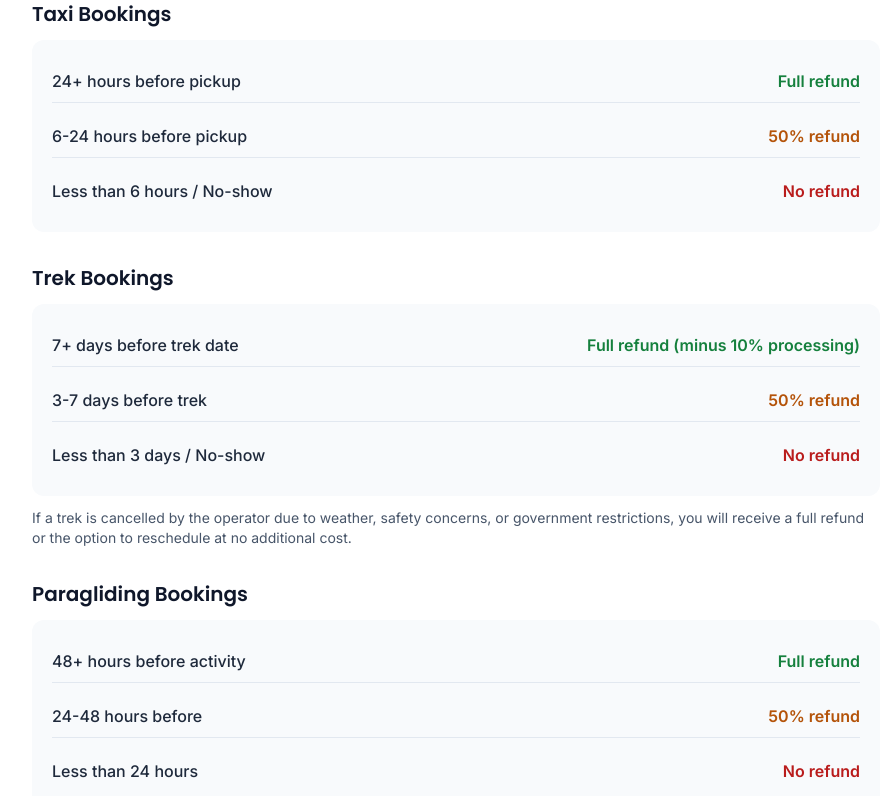
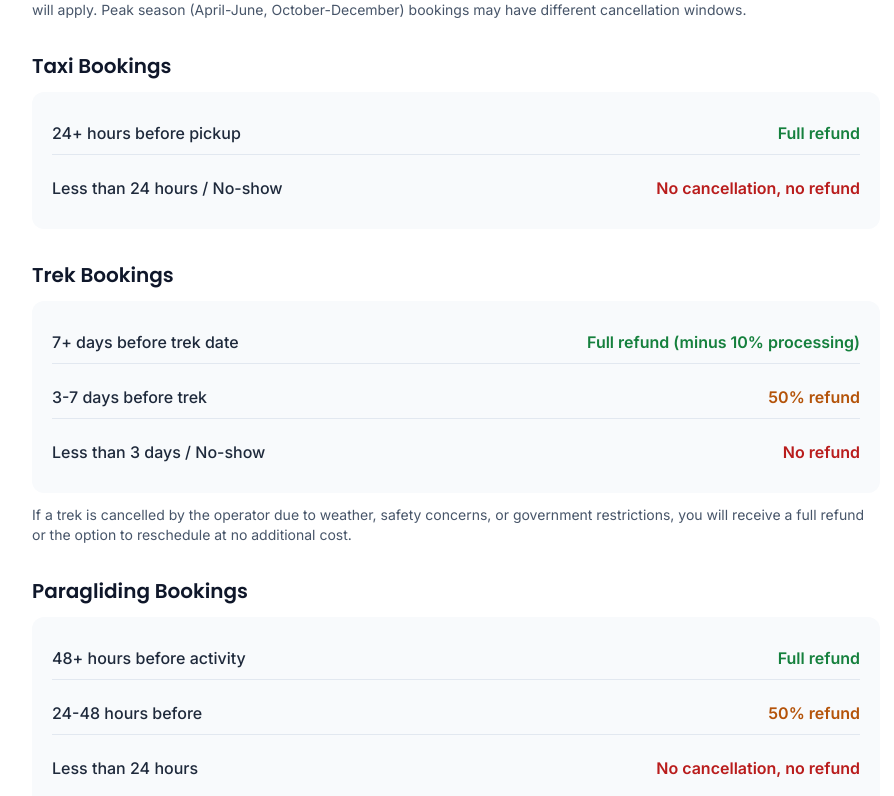
Before and after one commit to sharikwani/Dharamshalstay.com, a Next.js app: page /cancellation-policy in a window 1280 px wide. Shown: the part 804-1600 px from the top of the page, without its empty margins (184-1078 px from the left). Built offline with nearby package versions, Linux system fonts and the light colour scheme; no server answers.

Commit message:
Publish the 24-hour no-cancellation rule
Co-Authored-By: Claude Haiku 5.5 <noreply@anthropic.com>

```diff
--- a/app/(site)/cancellation-policy/page.tsx
+++ b/app/(site)/cancellation-policy/page.tsx
@@ -15,6 +15,7 @@ export default function CancellationPolicyPage() {
         <section>
           <h2 className="text-xl font-heading font-semibold text-slate-900 mb-3">General Policy</h2>
           <p>Cancellation and refund terms depend on the type of service booked and the specific policies of the service provider. {siteConfig.name} will assist with cancellation processing, but final refund decisions rest with the hotel, transport operator, or activity provider.</p>
+          <p className="mt-3 text-sm"><strong>24-hour rule:</strong> bookings of any type cannot be cancelled, and are not refunded, within 24 hours of check-in, pickup or the activity start time.</p>
         </section>
 
         <section>
@@ -51,13 +52,9 @@ export default function CancellationPolicyPage() {
               <span className="font-medium text-slate-800">24+ hours before pickup</span>
               <span className="text-green-700 font-semibold">Full refund</span>
             </div>
-            <div className="flex justify-between items-center py-2 border-b border-slate-200">
-              <span className="font-medium text-slate-800">6-24 hours before pickup</span>
-              <span className="text-amber-700 font-semibold">50% refund</span>
-            </div>
             <div className="flex justify-between items-center py-2">
-              <span className="font-medium text-slate-800">Less than 6 hours / No-show</span>
-              <span className="text-red-700 font-semibold">No refund</span>
+              <span className="font-medium text-slate-800">Less than 24 hours / No-show</span>
+              <span className="text-red-700 font-semibold">No cancellation, no refund</span>
             </div>
           </div>
         </section>
@@ -94,7 +91,7 @@ export default function CancellationPolicyPage() {
             </div>
             <div className="flex justify-between items-center py-2">
               <span className="font-medium text-slate-800">Less than 24 hours</span>
-              <span className="text-red-700 font-semibold">No refund</span>
+              <span className="text-red-700 font-semibold">No cancellation, no refund</span>
             </div>
           </div>
           <p className="mt-3 text-sm">Paragliding is weather-dependent. If a flight is cancelled by the operator due to wind or weather conditions, you will receive a full refund or free rescheduling.</p>
```
